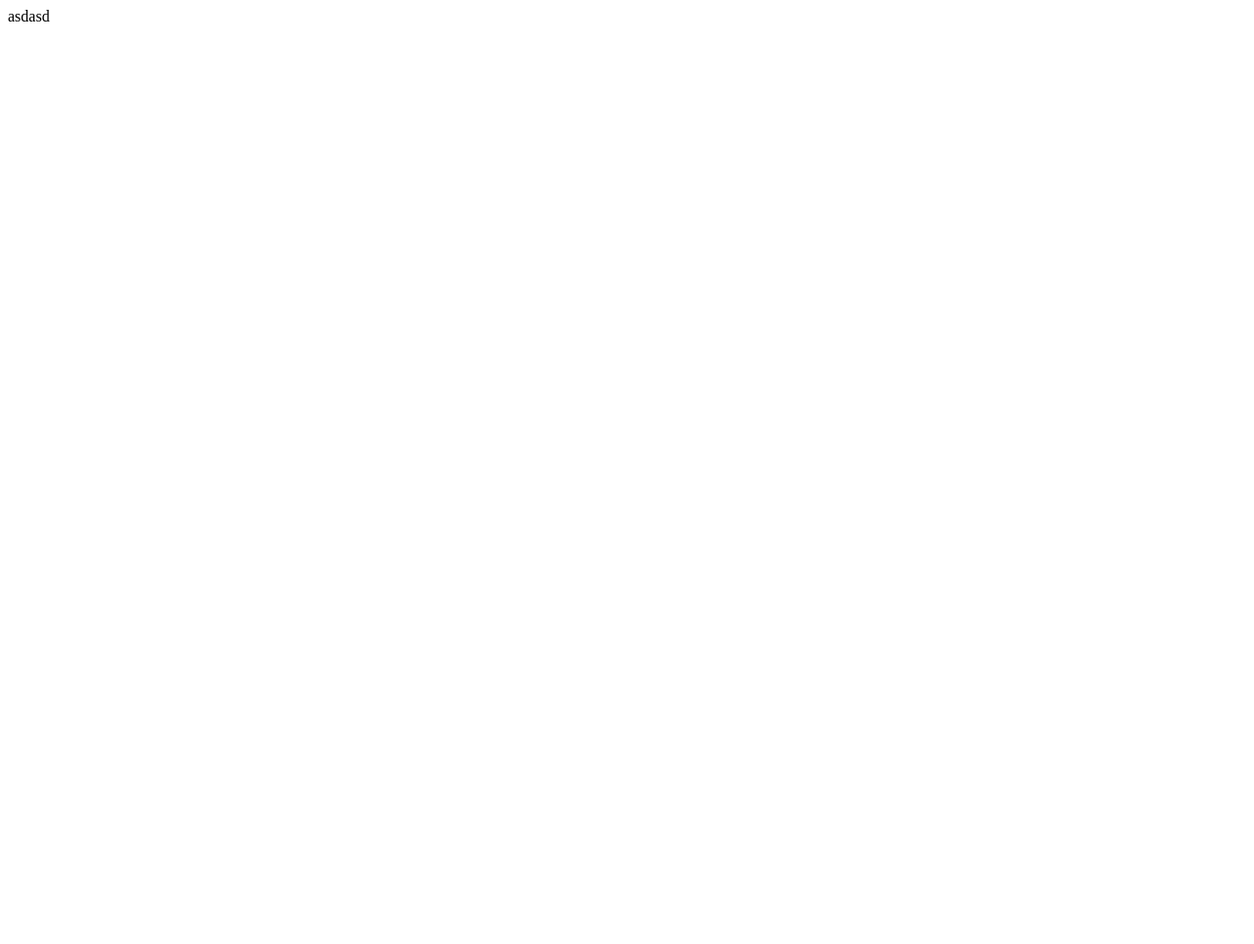
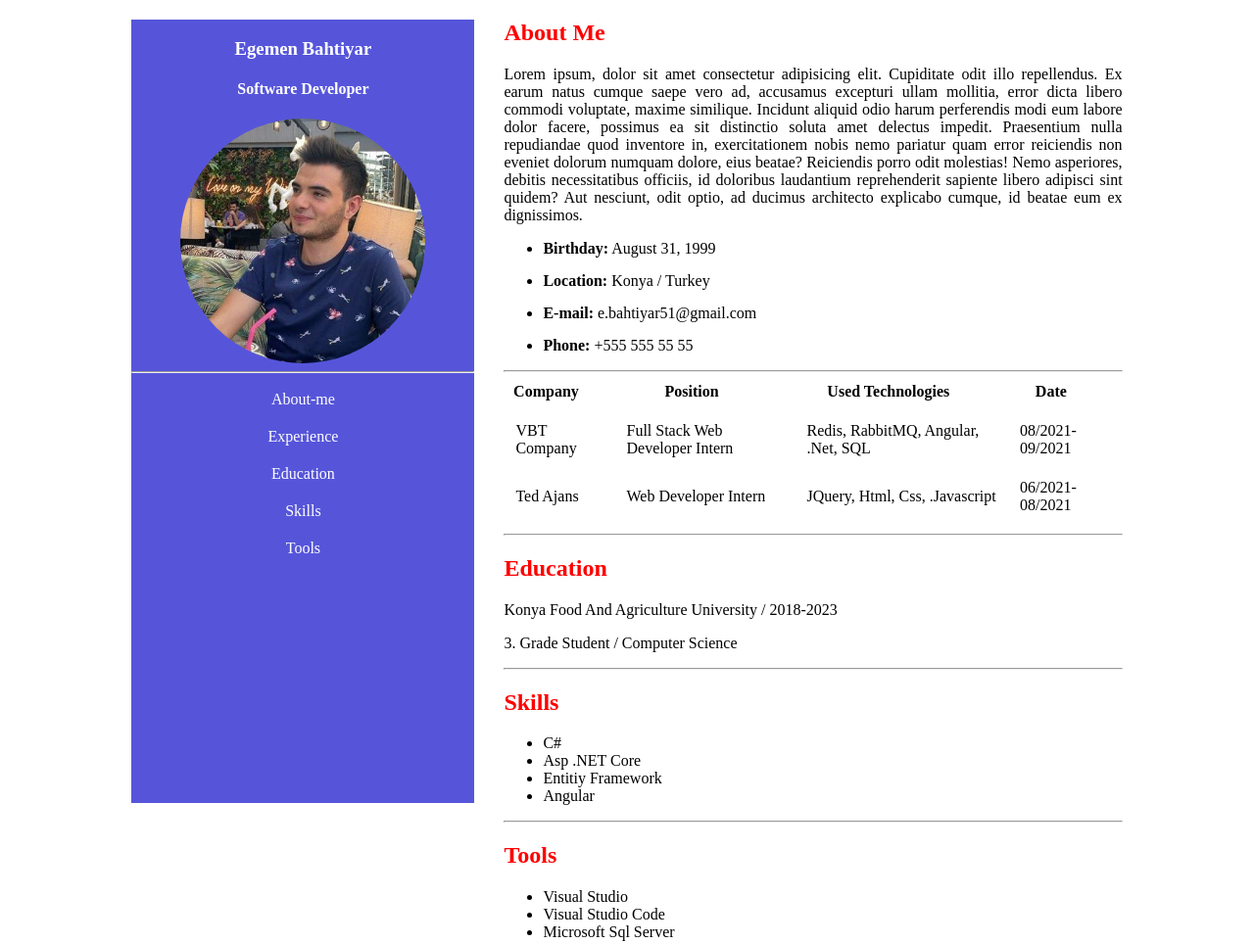
Before and after one commit to CENG3206-WebProgramming/EgemenBahtiyarRepo, a plain HTML site: page HW-1/index.html in a window 1280 px wide. Shown: the whole page at 98% size. Before the commit the page ends 800 px from the top, so only its background shows below. Drawn offline with Linux system fonts and the light colour scheme.

Commit message:
Project completed.

```diff
--- a/HW-1/index.html
+++ b/HW-1/index.html
@@ -10,7 +10,115 @@
 </head>
 
 <body>
-    asdasd
+    <div class="container">
+        <div class="Sidebar">
+            <h3 class="text-white center">Egemen Bahtiyar</h3>
+            <h4 class="text-white center">Software Developer</h4>
+            <img src="images/egemenimg.jpg" class="profileImg center">
+            <hr>
+            <div class="Sections">
+                <a href="#About-me">About-me</a>
+                <br>
+                <a href="#Experience">Experience</a>
+                <br>
+                <a href="#Education">Education</a>
+                <br>
+                <a href="#Skills">Skills</a>
+                <br>
+                <a href="#Tools">Tools</a>
+            </div>
+        </div>
+
+        <div class="Contents">
+            <section id="About-me">
+                <h1>About Me</h1>
+                <p>Lorem ipsum, dolor sit amet consectetur adipisicing elit. Cupiditate odit illo repellendus. Ex earum
+                    natus cumque saepe vero ad, accusamus excepturi ullam mollitia, error dicta libero commodi
+                    voluptate, maxime similique. Incidunt aliquid odio harum perferendis modi eum labore dolor facere,
+                    possimus ea sit distinctio soluta amet delectus impedit. Praesentium nulla repudiandae quod
+                    inventore in, exercitationem nobis nemo pariatur quam error reiciendis non eveniet dolorum numquam
+                    dolore, eius beatae? Reiciendis porro odit molestias! Nemo asperiores, debitis necessitatibus
+                    officiis, id doloribus laudantium reprehenderit sapiente libero adipisci sint quidem? Aut nesciunt,
+                    odit optio, ad ducimus architecto explicabo cumque, id beatae eum ex dignissimos.
+                </p>
+                <ul>
+                    <li>
+                        <strong>Birthday:</strong> <span>August 31, 1999</span>
+                    </li>
+                    <li>
+                        <strong>Location:</strong> <span>Konya / Turkey</span>
+                    </li>
+                    <li>
+                        <strong>E-mail:</strong> <span>e.bahtiyar51@gmail.com</span>
+                    </li>
+                    <li>
+                        <strong>Phone:</strong> <span>+555 555 55 55</span>
+                    </li>
+                </ul>
+            </section>
+            <hr>
+            <section id="Experience">
+                <table>
+                    <tr>
+                        <th>Company</th>
+                        <th>Position</th>
+                        <th>Used Technologies</th>
+                        <th>Date</th>
+                    </tr>
+                    <tr>
+                        <td>VBT Company</td>
+                        <td>Full Stack Web Developer Intern</td>
+                        <td>Redis, RabbitMQ, Angular, .Net, SQL</td>
+                        <td>08/2021-09/2021</td>
+                    </tr>
+                    <tr>
+                        <td>Ted Ajans</td>
+                        <td>Web Developer Intern</td>
+                        <td>JQuery, Html, Css, .Javascript</td>
+                        <td>06/2021-08/2021</td>
+                    </tr>
+                </table>
+                <!-- <h1>Work Experience</h1>
+                <p>Intern at VBT Company / 2021</p>
+                <p>Full Stack Web Development</p> -->
+            </section>
+            <hr>
+            <section id="Education">
+                <h1>Education</h1>
+                <p>Konya Food And Agriculture University / 2018-2023</p>
+                <p>3. Grade Student / Computer Science</p>
+
+            </section>
+            <hr>
+            <section id="Skills">
+                <h1>Skills</h1>
+                <ul>
+                    <li>C#</li>
+                    <li>Asp .NET Core</li>
+                    <li>Entitiy Framework</li>
+                    <li>Angular</li>
+                </ul>
+            </section>
+            <hr>
+            <section id="Tools">
+                <h1>Tools</h1>
+                <ul>
+                    <li>Visual Studio</li>
+                    <li>Visual Studio Code</li>
+                    <li>Microsoft Sql Server</li>
+                </ul>
+            </section>
+
+
+        </div>
+
+    </div>
+
+
+
+
+
+
 
 
 </body>
--- a/HW-1/style.css
+++ b/HW-1/style.css
@@ -0,0 +1,54 @@
+.Sidebar {
+    position: fixed;
+    text-align: center;
+    width: 350px;
+    height: 100%;
+    background-color: #5655da;
+}
+.profileImg {
+    display: block;
+    margin-left: auto;
+    margin-right: auto;
+    border-radius: 50%;
+    width: 250px;
+    height: 250px;
+}
+.Sections {
+    text-align: center;
+}
+.Sections a {
+    display: inline-block;
+    margin: 10px 0px;
+    text-decoration: none;
+    color: white;
+}
+.text-white {
+    color: white;
+}
+.Bold {
+    font-weight: bold;
+}
+.Contents {
+    margin-left: 380px;
+}
+.Contents h1 {
+    color: red;
+}
+.container {
+    margin: 0 auto;
+    width: 80%;
+}
+#About-me p {
+    text-align: justify;
+}
+#About-me ul li {
+    margin: 15px 0px;
+}
+#Experience tr th {
+    padding-right: 30px;
+    padding-bottom: 10px;
+}
+#Experience tr td {
+    padding-right: 30px;
+    padding: 10px;
+}
```
Also changed, not shown: HW-1/images/egemenimg.jpg (added).
